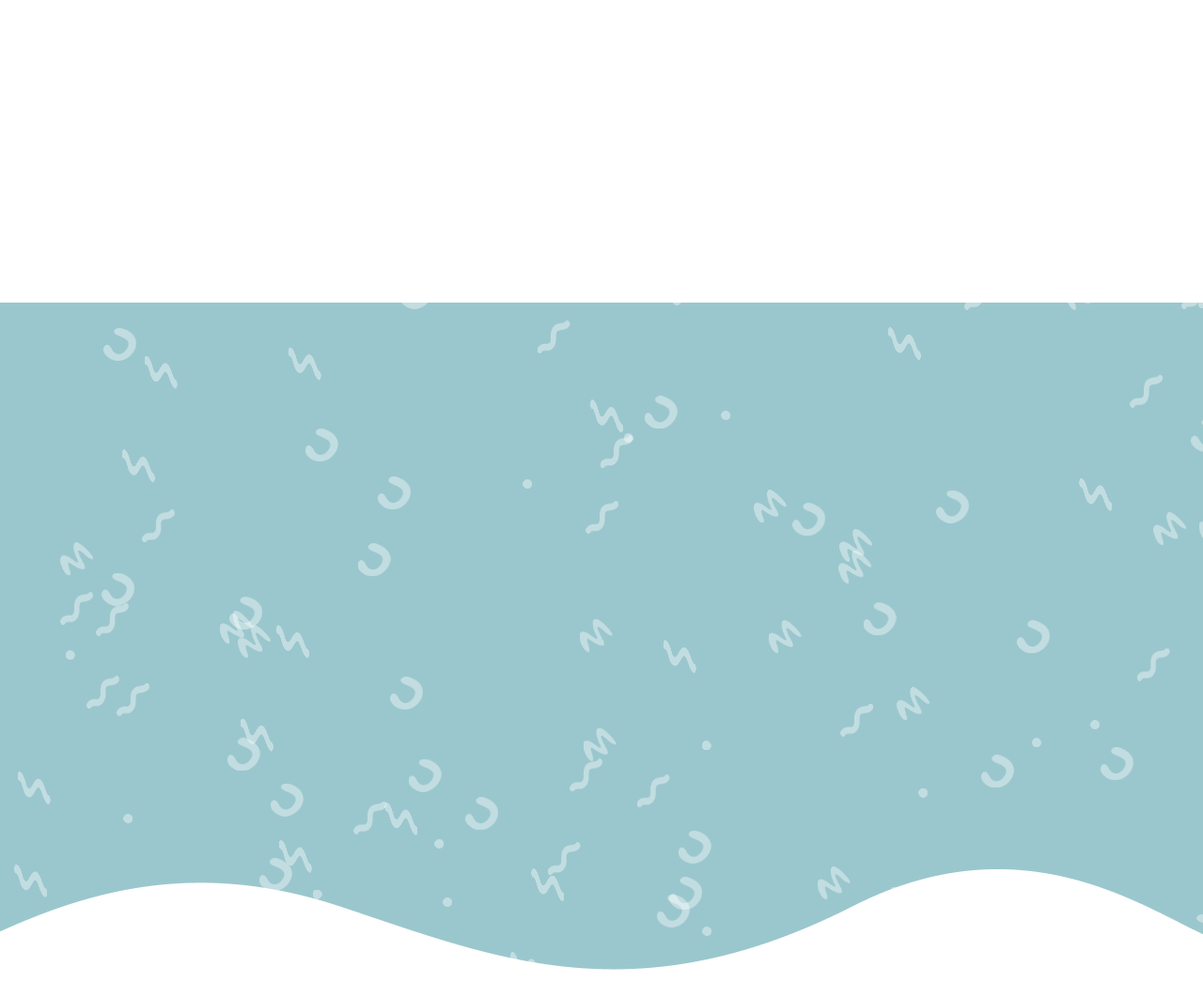
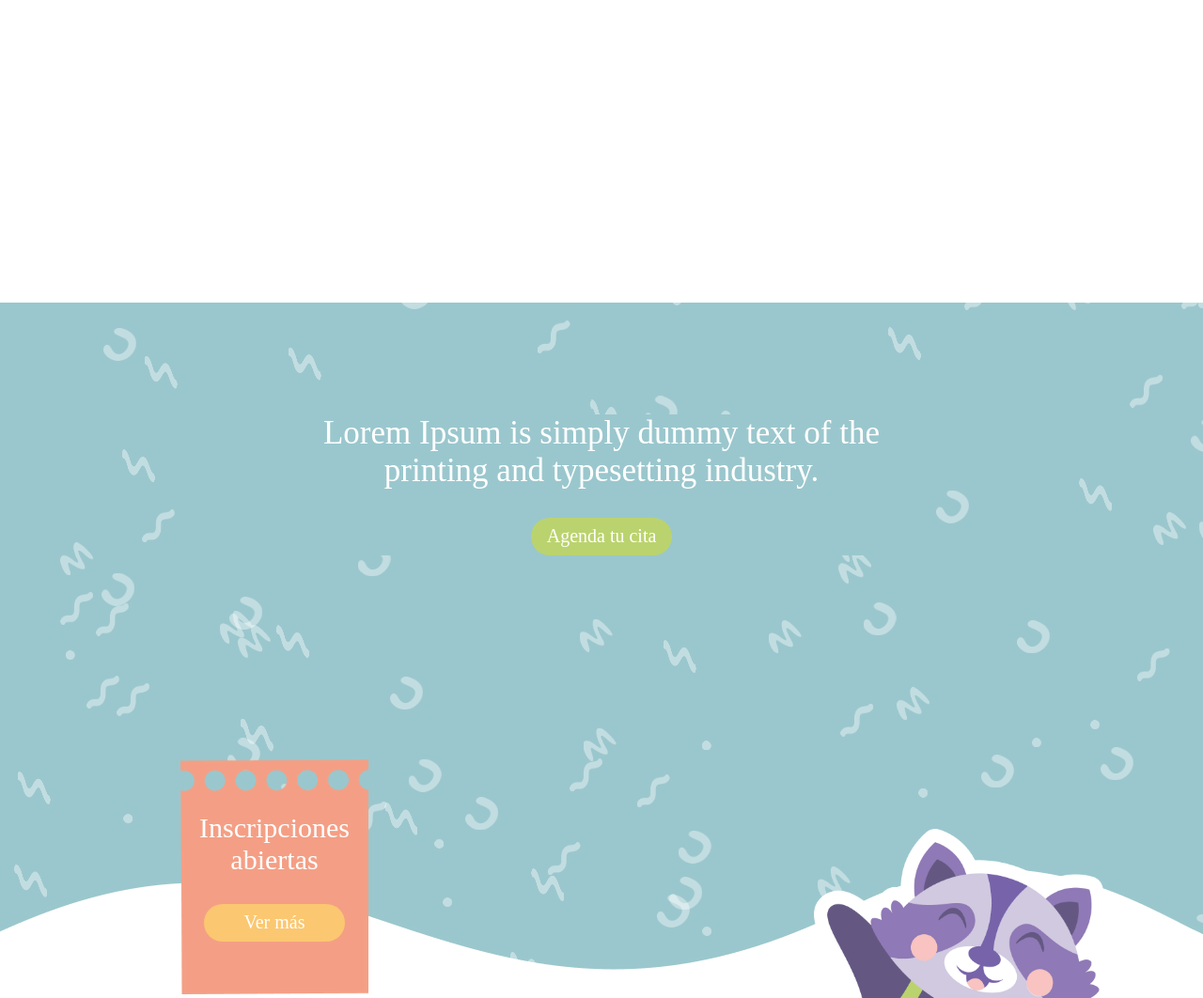
Before and after one commit to AleisterFox/makochi, a PHP site: page / in a window 1280 px wide. Shown: the whole page at 94% size. Run offline with PHP 8.4, Linux system fonts and the light colour scheme.

Commit message:
add pet and sheet on hero

```diff
--- a/css/style.css
+++ b/css/style.css
@@ -12,7 +12,45 @@ body, html {
   font-size: 62.5%;
 }
 
-.container {
+a {
+  text-decoration: none;
+}
+
+ul, ol {
+  list-style: none;
+}
+
+:root {
+  --green: #BBD36E;
+  --purple: #8F79B6;
+  --yellow: #FBC770;
+}
+
+.button {
+  border-radius: 100px;
+  width: 15rem;
+  height: 4rem;
+  display: flex;
+  align-items: center;
+  justify-content: center;
+  font-size: 2rem;
+  color: white;
+  transition: all 0.3s ease-in-out;
+}
+
+.button:hover {
+  background-color: var(--purple);
+}
+
+.green {
+  background-color: var(--green);
+}
+
+.yellow {
+  background-color: var(--yellow);
+}
+
+#container {
   position: relative;
   width: 100%;
   height: 100%;
@@ -22,19 +60,77 @@ body, html {
   z-index: -1;
 }
 
-
-
 #hero {
   max-height: 83vh;
   width: 100%;
   height: 100%;
   padding-top: 15vh;
+  position: relative;
 }
 
 #hero img {
   height: 83vh;
   max-height: 50rem;
   width: 100%;
+}
+
+.container {
+  position: absolute;
+  top: 50%;
+  left: 50%;
+  transform: translateX(-50%);
+  background-color: #9ac7cd;
+  display: flex;
+  flex-direction: column;
+  justify-content: space-between;
+  align-items: center;
+  row-gap: 3rem;
+}
+
+h1 {
+  color: #FFF;
+  text-align: center;
+  font-family: Montserrat;
+  font-size: 3.5rem;
+  font-weight: 400;
+}
+
+.sheet {
+  display: flex;
+  flex-direction: column;
+  justify-content: center;
+  align-items: center;
+  width: 20rem;
+  height: 25rem;
+  position: absolute;
+  background: url('../img/hoja.png');
+  background-size: cover;
+  background-repeat: no-repeat;
+  left: 15%;
+  bottom: -20%;
+  row-gap: 3rem;
+}
+
+.sheet h3 {
+  color: white;
+  text-align: center;
+  font-family: Apple Juice;
+  font-size: 3rem;
+  font-weight: 400;
+}
+
+.pet {
+  width: 35rem;
+  height: 40rem;
+  position: absolute;
+  bottom: -20%;
+  right: 5%;
+}
+
+.pet img {
+  width: 100%;
+  height: 100%;
+  object-fit: contain;
 }
 
 @media screen and (min-width: 769px) {
--- a/index.html
+++ b/index.html
@@ -13,11 +13,24 @@
     <main>
         <section id="hero">
 
-            <canvas class="container" id="container">
+            <canvas  id="container">
                 <img src="img/Fondo.jpg" alt="">
 
             </canvas>
 
+            <div class="container">
+                <h1>Lorem Ipsum is simply dummy text of the printing and typesetting industry.</h1>
+                <a href="#" class="button green">Agenda tu cita</a>
+            </div>
+
+            <div class="sheet">
+                <h3>Inscripciones abiertas</h3>
+                <a href="#" class="button yellow">Ver más</a>
+            </div>
+
+            <div class="pet">
+                <img src="img/Mascota.png" alt="">
+            </div>
 
         </section>
     </main>
```
Also changed, not shown: img/Mascota.png (added), img/hoja.png (added).
